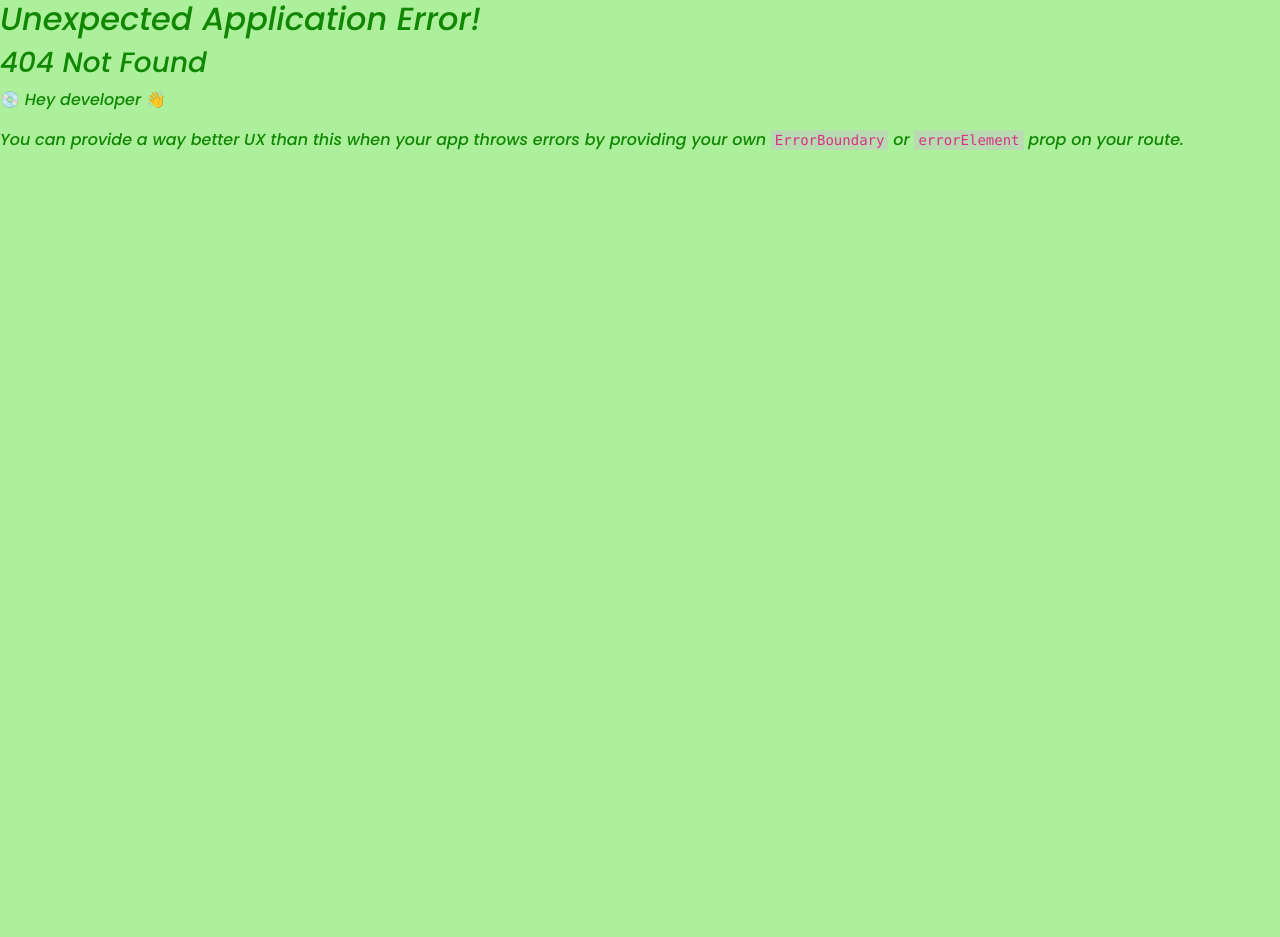
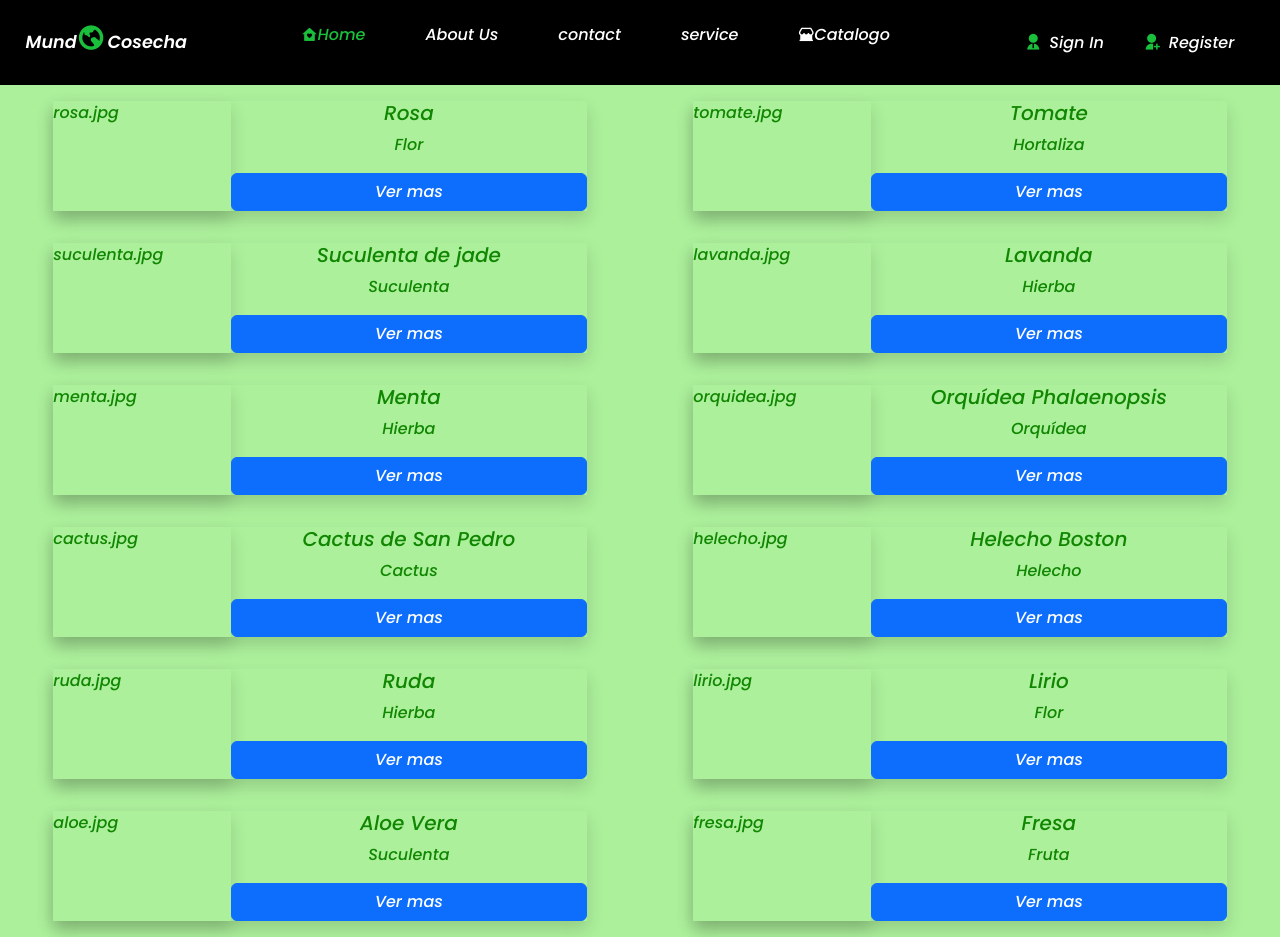
Before and after one commit to MundoCosecha/Front-MundoCosecha, a React (Vite) app: page /catalogo in a window 1280 px wide. Before the commit this address had no page. Before the commit the page ends 800 px from the top, so only its background shows below. Built offline with nearby package versions, Linux system fonts and the light colour scheme.

Commit message:
he creado la primera version del catalogo

```diff
--- a/index.html
+++ b/index.html
@@ -27,7 +27,7 @@
     <title>Vite + React</title>
   </head>
   <body>
-    <div id="root"></div>
+    <div id="root" class=""></div>
     <script type="module" src="/src/main.jsx"></script>
     <script
       src="https://cdn.jsdelivr.net/npm/bootstrap@5.3.2/dist/js/bootstrap.bundle.min.js"
--- a/src/Style/MundoCosecha.css
+++ b/src/Style/MundoCosecha.css
@@ -1,5 +1,5 @@
 .bodyPag{
     display: grid;
     grid-template-rows: auto 1fr auto;
-    height: 100vh;
+    min-height: 100vh;
 }
--- a/src/Style/Navbar.css
+++ b/src/Style/Navbar.css
@@ -14,7 +14,7 @@
   }
 
 nav{
-    position: fixed;
+    position: sticky;
     /* margin-top: 10px; */
     width: 100%;
     /* border-radius: 15%; */
--- a/src/components/Navbar.jsx
+++ b/src/components/Navbar.jsx
@@ -17,17 +17,16 @@ export const Navbar = () => {
         ><span>Mund<i className="ri-earth-line mundo"></i>Cosecha</span></a>
         <ul className="navbar">
           <li>
-          <a href="#" className="active"
-          ><i className="ri-home-heart-fill"></i>Home</a>
+            <a href="#" className="active"><i className="ri-home-heart-fill"></i>Home</a>
           </li>
           <li><a href="#">About Us</a></li>
           <li><a href="#">contact</a></li>
           <li><a href="#">service</a></li>
-        <li><a href="#">blog</a></li>
+          <li> <Link to={'/catalogo'}><i className="ri-store-2-fill"></i>Catalogo</Link> </li>
         </ul>
         <div className="Users">
-        <Link to={'/Login'} className="user" ><i className="ri-user-2-fill"></i><span>Sign In</span></Link>
-        <Link to={'/Registro'} className="user" >
+          <Link to={'/login'} className="user" ><i className="ri-user-2-fill"></i><span>Sign In</span></Link>
+          <Link to={'/registro'} className="user" >
             <i className="ri-user-add-fill"></i><span>Register</span></Link>
           <div className="bx bx-menu" id="menu-icon" onClick={menu}></div>
         </div>
--- /dev/null
+++ b/src/components/catalogo/Card.jsx
@@ -0,0 +1,14 @@
+import React from 'react'
+
+export const Card = ({planta}) => {
+  return (
+    <div className="shadow col-12 col-sm-8 col-lg-5 d-flex flex-column flex-sm-row flex-lg-row my-3">
+    <div className="col-12 col-sm-4 col-lg-4 shadow">{planta.imagen}</div>
+    <div className="col-12 col-sm-8 col-lg-8 d-flex flex-column">
+      <h5 className="text-center">{planta.nombre}</h5>
+      <p className="text-center">{planta.tipo}</p>
+      <button className="btn btn-primary">Ver mas</button>
+    </div>
+  </div>
+  )
+}
--- /dev/null
+++ b/src/components/catalogo/Cards.jsx
@@ -0,0 +1,13 @@
+import React from 'react'
+import { Card } from './Card'
+import catalogo from '../../helpers/catalogo.json'
+export const Cards = () => {
+    const { plantas } = JSON.parse(JSON.stringify(catalogo));
+  return (
+    <div className='d-flex flex-wrap justify-content-around align-items-center'>
+         {
+          plantas.map( (planta, i) => <Card key={i} planta={planta}/>)
+        }
+    </div>
+  )
+}
--- /dev/null
+++ b/src/helpers/catalogo.json
@@ -0,0 +1,160 @@
+{
+    "plantas": [
+      {
+        "nombre": "Rosa",
+        "especie": "Rosa spp.",
+        "descripcion": "Una flor hermosa y fragante conocida por su variedad de colores y formas.",
+        "tipo": "Flor",
+        "requerimientos": {
+          "agua": "Moderado",
+          "luz": "Pleno sol",
+          "suelo": "Fértil y bien drenado"
+        },
+        "cuidados": "Riego regular y poda ocasional para promover el crecimiento.",
+        "imagen": "rosa.jpg"
+      },
+      {
+        "nombre": "Tomate",
+        "especie": "Solanum lycopersicum",
+        "descripcion": "Una planta frutal cultivada por sus sabrosos tomates rojos.",
+        "tipo": "Hortaliza",
+        "requerimientos": {
+          "agua": "Regular",
+          "luz": "Pleno sol",
+          "suelo": "Fértil y bien drenado"
+        },
+        "cuidados": "Riego regular y poda de hojas enfermas para prevenir enfermedades.",
+        "imagen": "tomate.jpg"
+      },
+      {
+        "nombre": "Suculenta de jade",
+        "especie": "Crassula ovata",
+        "descripcion": "Una planta suculenta popular por su apariencia de hojas carnosas y suerte asociada.",
+        "tipo": "Suculenta",
+        "requerimientos": {
+          "agua": "Bajo",
+          "luz": "Luz brillante indirecta",
+          "suelo": "Bien drenado"
+        },
+        "cuidados": "Riego mínimo y evitar la luz solar directa excesiva.",
+        "imagen": "suculenta.jpg"
+      },
+      {
+        "nombre": "Lavanda",
+        "especie": "Lavandula angustifolia",
+        "descripcion": "Una planta aromática con flores moradas y un agradable aroma.",
+        "tipo": "Hierba",
+        "requerimientos": {
+          "agua": "Bajo",
+          "luz": "Pleno sol",
+          "suelo": "Bien drenado"
+        },
+        "cuidados": "Poda regular y recolección de flores para hacer aceite de lavanda.",
+        "imagen": "lavanda.jpg"
+      },
+      {
+        "nombre": "Menta",
+        "especie": "Mentha spp.",
+        "descripcion": "Una hierba refrescante utilizada en bebidas y cocina.",
+        "tipo": "Hierba",
+        "requerimientos": {
+          "agua": "Moderado",
+          "luz": "Luz parcial",
+          "suelo": "Húmedo y bien drenado"
+        },
+        "cuidados": "Mantener bajo control, ya que puede propagarse fácilmente.",
+        "imagen": "menta.jpg"
+      },
+      {
+        "nombre": "Orquídea Phalaenopsis",
+        "especie": "Phalaenopsis spp.",
+        "descripcion": "Una hermosa orquídea con flores exóticas en varios colores.",
+        "tipo": "Orquídea",
+        "requerimientos": {
+          "agua": "Moderado",
+          "luz": "Luz brillante indirecta",
+          "suelo": "Sustrato de orquídea"
+        },
+        "cuidados": "Riego semanal y abono específico para orquídeas.",
+        "imagen": "orquidea.jpg"
+      },
+      {
+        "nombre": "Cactus de San Pedro",
+        "especie": "Echinopsis pachanoi",
+        "descripcion": "Un cactus alto y columnar con propiedades alucinógenas.",
+        "tipo": "Cactus",
+        "requerimientos": {
+          "agua": "Bajo",
+          "luz": "Pleno sol",
+          "suelo": "Suelo arenoso y bien drenado"
+        },
+        "cuidados": "Poca agua y cuidado al manipularlo debido a sus espinas.",
+        "imagen": "cactus.jpg"
+      },
+      {
+        "nombre": "Helecho Boston",
+        "especie": "Nephrolepis exaltata",
+        "descripcion": "Un helecho con hojas plumosas y decorativas.",
+        "tipo": "Helecho",
+        "requerimientos": {
+          "agua": "Moderado",
+          "luz": "Luz brillante indirecta",
+          "suelo": "Húmedo y bien drenado"
+        },
+        "cuidados": "Mantener el sustrato húmedo y rociar las hojas regularmente.",
+        "imagen": "helecho.jpg"
+      },
+      {
+        "nombre": "Ruda",
+        "especie": "Ruta graveolens",
+        "descripcion": "Una planta con hojas aromáticas utilizadas en remedios naturales.",
+        "tipo": "Hierba",
+        "requerimientos": {
+          "agua": "Bajo",
+          "luz": "Pleno sol",
+          "suelo": "Bien drenado"
+        },
+        "cuidados": "Poda regular y protección contra las heladas.",
+        "imagen": "ruda.jpg"
+      },
+      {
+        "nombre": "Lirio",
+        "especie": "Lilium spp.",
+        "descripcion": "Una flor elegante y fragante en una variedad de colores.",
+        "tipo": "Flor",
+        "requerimientos": {
+          "agua": "Moderado",
+          "luz": "Luz brillante indirecta",
+          "suelo": "Fértil y bien drenado"
+        },
+        "cuidados": "Riego regular y protección contra plagas.",
+        "imagen": "lirio.jpg"
+      },
+      {
+        "nombre": "Aloe Vera",
+        "especie": "Aloe barbadensis miller",
+        "descripcion": "Una planta suculenta con propiedades medicinales para la piel.",
+        "tipo": "Suculenta",
+        "requerimientos": {
+          "agua": "Bajo",
+          "luz": "Luz brillante indirecta",
+          "suelo": "Bien drenado"
+        },
+        "cuidados": "Riego moderado y uso de gel de aloe en quemaduras de piel.",
+        "imagen": "aloe.jpg"
+      },
+      {
+        "nombre": "Fresa",
+        "especie": "Fragaria x ananassa",
+        "descripcion": "Una planta frutal que produce deliciosas fresas rojas.",
+        "tipo": "Fruta",
+        "requerimientos": {
+          "agua": "Moderado",
+          "luz": "Pleno sol",
+          "suelo": "Fértil y bien drenado"
+        },
+        "cuidados": "Riego regular y eliminación de malas hierbas.",
+        "imagen": "fresa.jpg"
+      }
+    ]
+  }
--- a/src/index.css
+++ b/src/index.css
@@ -1,3 +1,7 @@
 body #root{
-    height: 100vh;
+    min-height: 100vh;
   }
+
+#root{
+  overflow-x: hidden;
+}
--- /dev/null
+++ b/src/page/Catalogo.jsx
@@ -0,0 +1,19 @@
+import { Navbar } from "../components/Navbar"
+import { Cards } from "../components/catalogo/Cards"
+
+
+
+export const Catalogo = () => {
+
+  return (
+    <>
+      <div className="d-flex flex-column">
+
+          <Navbar/>
+
+          <Cards/>
+
+      </div>
+    </>
+  )
+}
--- a/src/page/MundoCosecha.jsx
+++ b/src/page/MundoCosecha.jsx
@@ -2,6 +2,7 @@ import { Header } from "../components/Header"
 import { Main } from "../components/Main"
 import { Footer } from "../components/Footer"
 import '../Style/MundoCosecha.css'
+import { Navbar } from "../components/Navbar"
 
 export const MundoCosecha = () => {
   return (
```
Also changed, not shown: src/main.jsx (+7 -2 lines). Lines whose indentation alone changed are shown as unchanged.
